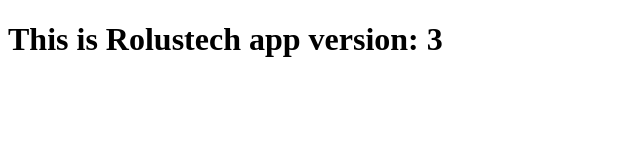
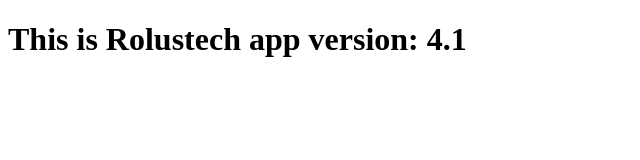
Before and after one commit to muhammadaliazhar/mygitrepo, a plain HTML site: page index.html in a window 1280 px wide. Shown: the full height of the page, 0-640 px from the left. Drawn offline with Linux system fonts and the light colour scheme.

Commit message:
This is v4

```diff
--- a/index.html
+++ b/index.html
@@ -6,6 +6,6 @@
     <title>Document</title>
 </head>
 <body>
-    <h1>This is Rolustech app version: 3</h1>
+    <h1>This is Rolustech app version: 4.1</h1>
 </body>
 </html>
```
